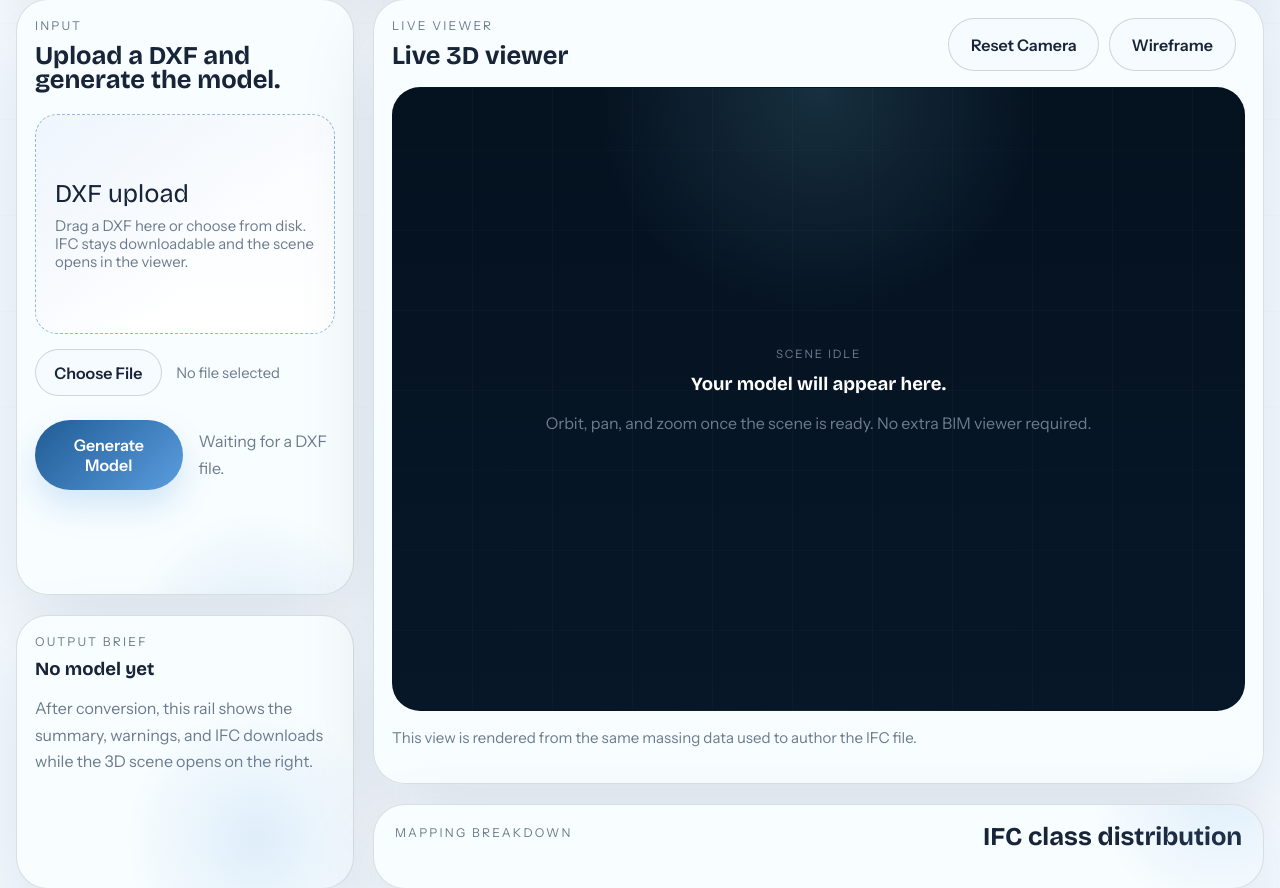
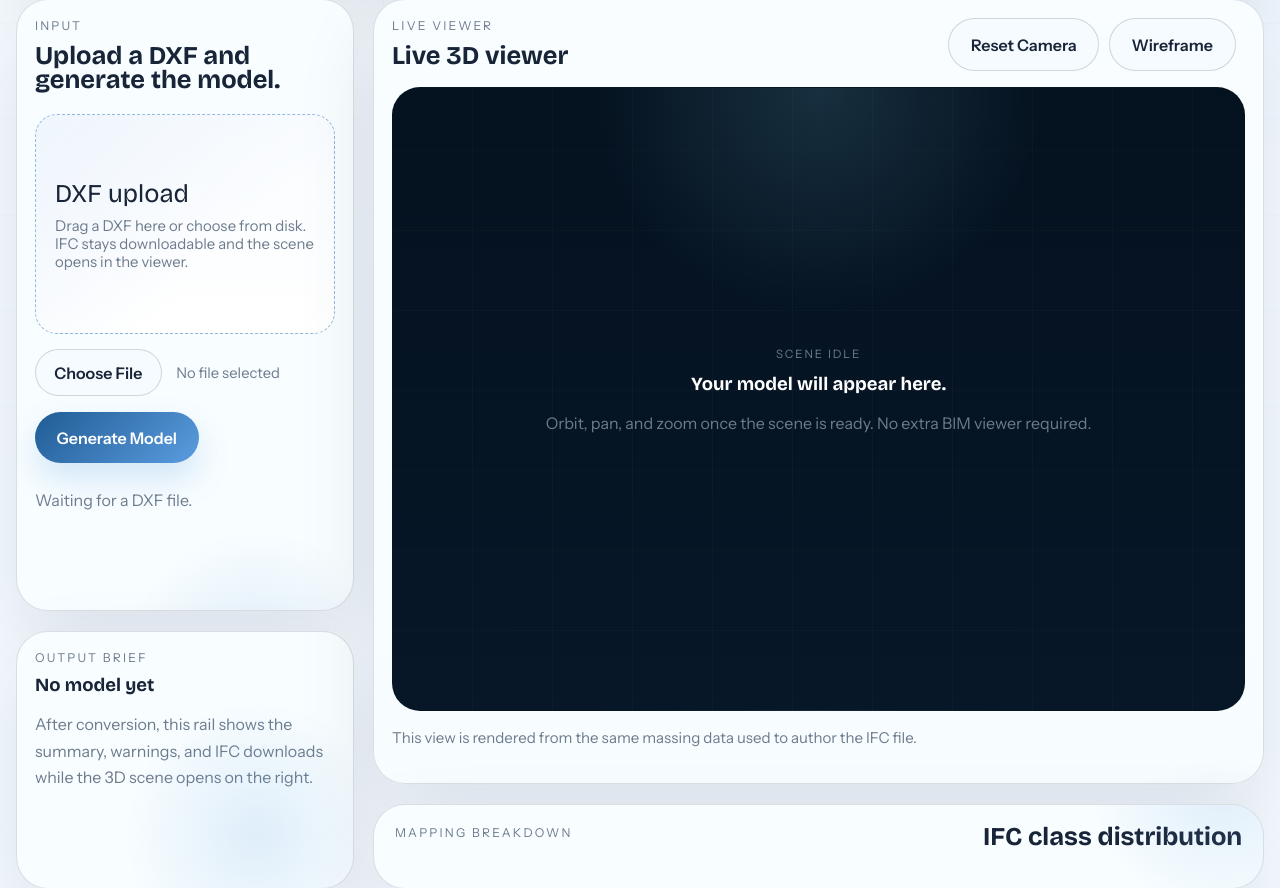
Before and after one commit to Kevinscsatoshi/ifcbim, a FastAPI app: page / in a window 1280 px wide. Shown: the part 297-1185 px from the top of the page. Run offline with FastAPI, Linux system fonts and the light colour scheme; some libraries are stand-ins or nearby versions.

Commit message:
chore(ui): stack upload submit button and status
Made-with: Cursor

```diff
--- a/static/styles.css
+++ b/static/styles.css
@@ -400,8 +400,9 @@ h3 {
 
 .action-row {
   display: flex;
-  gap: 1rem;
-  align-items: center;
+  flex-direction: column;
+  gap: 0.5rem;
+  align-items: flex-start;
   margin-top: 1rem;
 }
 
```
